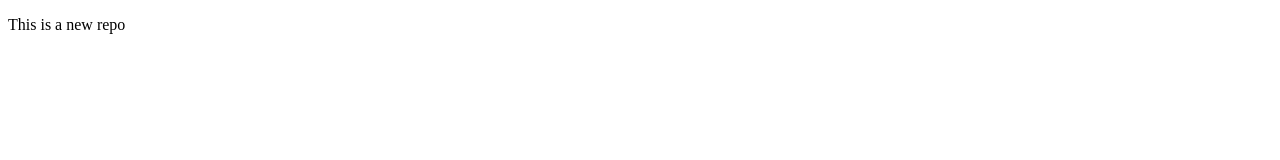
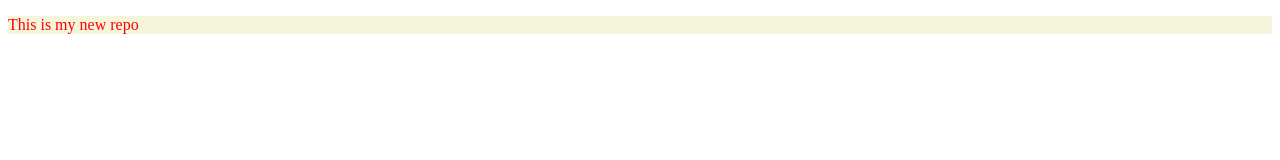
Before and after one commit to nsnitesh20/localrepo, a plain HTML site: page index.html in a window 1280 px wide. Drawn offline with Linux system fonts and the light colour scheme.

Commit message:
Add Initial Files

```diff
--- a/index.css
+++ b/index.css
@@ -0,0 +1,4 @@
+p{
+    color: red;
+    background-color: beige;
+}
--- a/index.html
+++ b/index.html
@@ -7,6 +7,6 @@
     <link rel="stylesheet" href="index.css">
 </head>
 <body>
-    <p>This is a new repo</p>
+    <p>This is my new repo</p>
 </body>
 </html>
```
